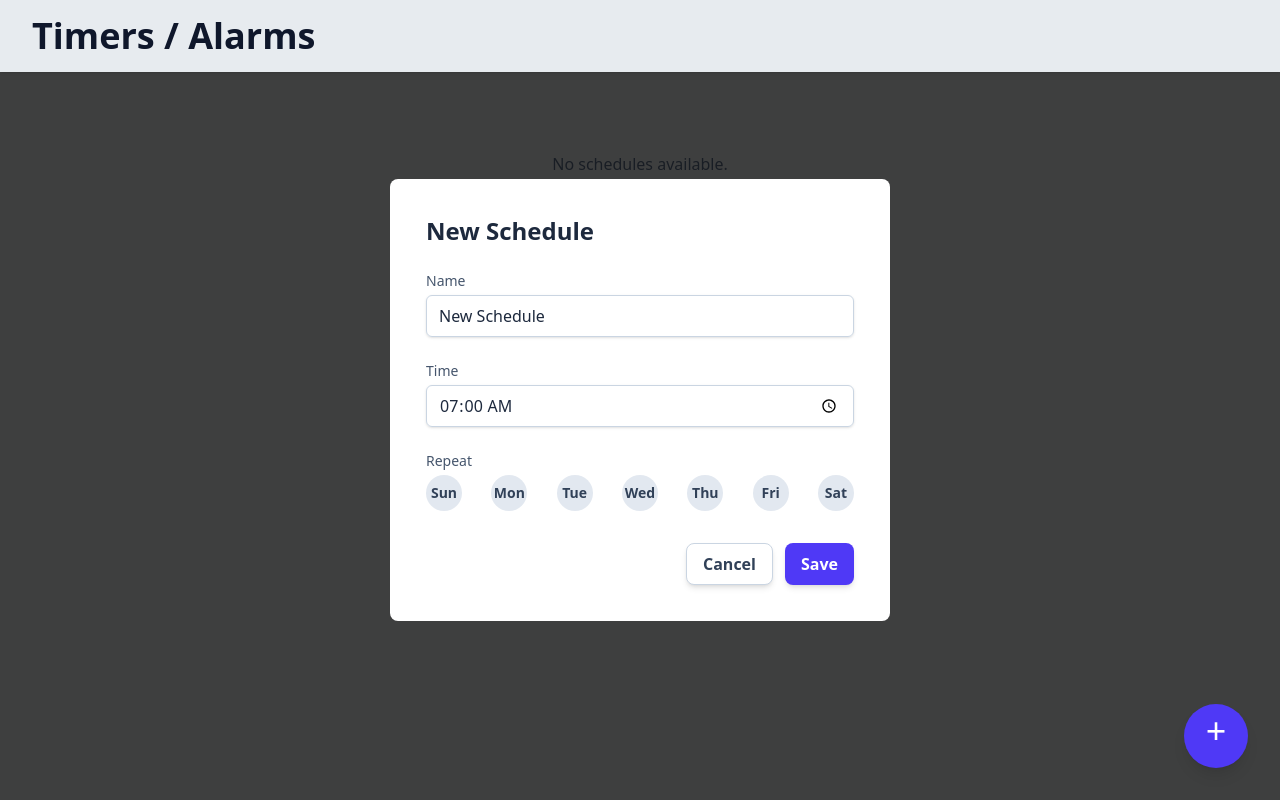
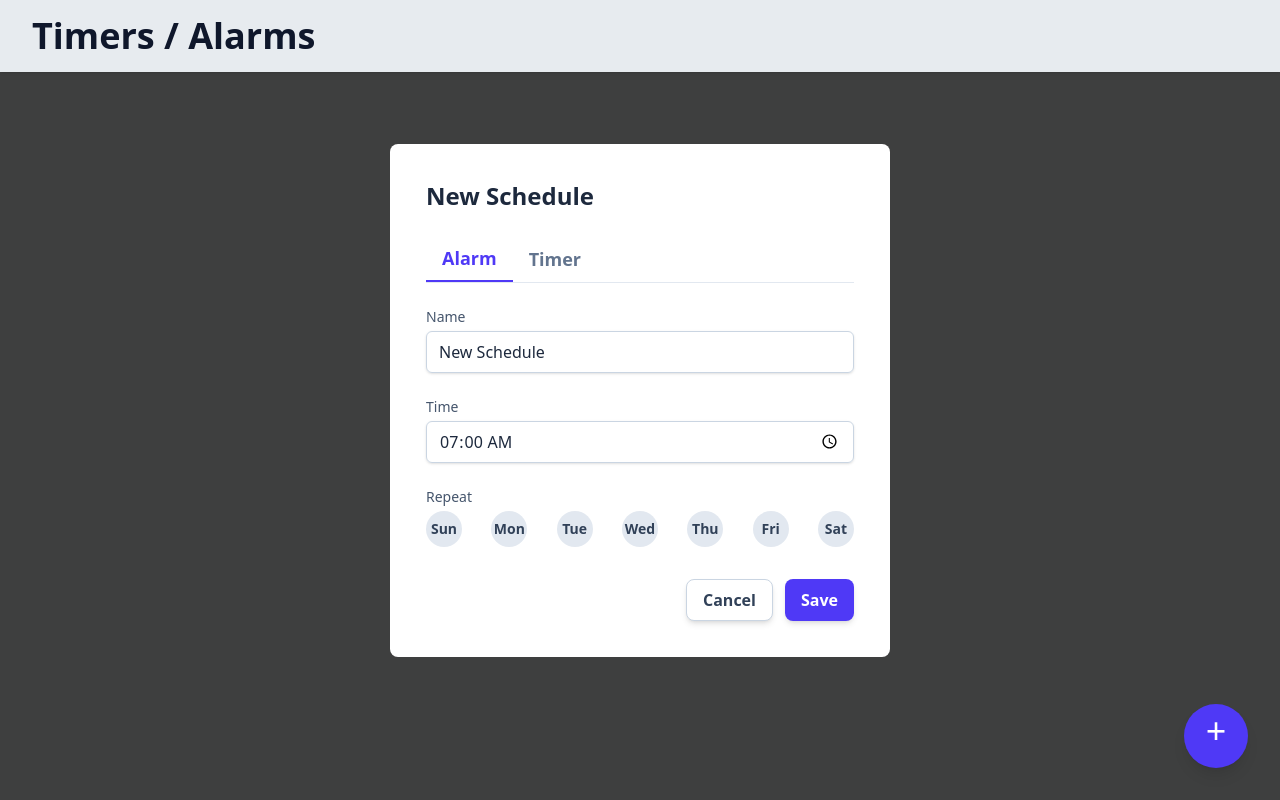
Before and after one commit to haiiro2gou/multiple-timer, a React (Vite) app: page / in a window 1280 px wide. Both pictures are taken after a click on the button "Add Schedule". Built offline with nearby package versions, Linux system fonts and the light colour scheme.

Commit message:
fix: fix no type selection available when adding a new schedule

```diff
--- a/src/features/schedule/components/form.tsx
+++ b/src/features/schedule/components/form.tsx
@@ -153,11 +153,13 @@ export const ScheduleForm = ({ schedule, onClose }: ScheduleFormProps) => {
     return (
         <form onSubmit={handleSubmit} className="p-4 flex flex-col h-full">
             <h2 className="text-2xl font-bold mb-6 text-slate-800">
-                {schedule !== undefined ? "Edit Schedule" : "New Schedule"}
+                {schedule === undefined
+                    ? "New Schedule"
+                    : `Edit ${schedule.type === "alarm" ? "Alarm" : "Timer"}`}
             </h2>
 
             {/* Type Selector */}
-            {schedule !== undefined ? (
+            {schedule === undefined ? (
                 <div className="flex border-b border-slate-200 mb-6">
                     <button
                         type="button"
```
